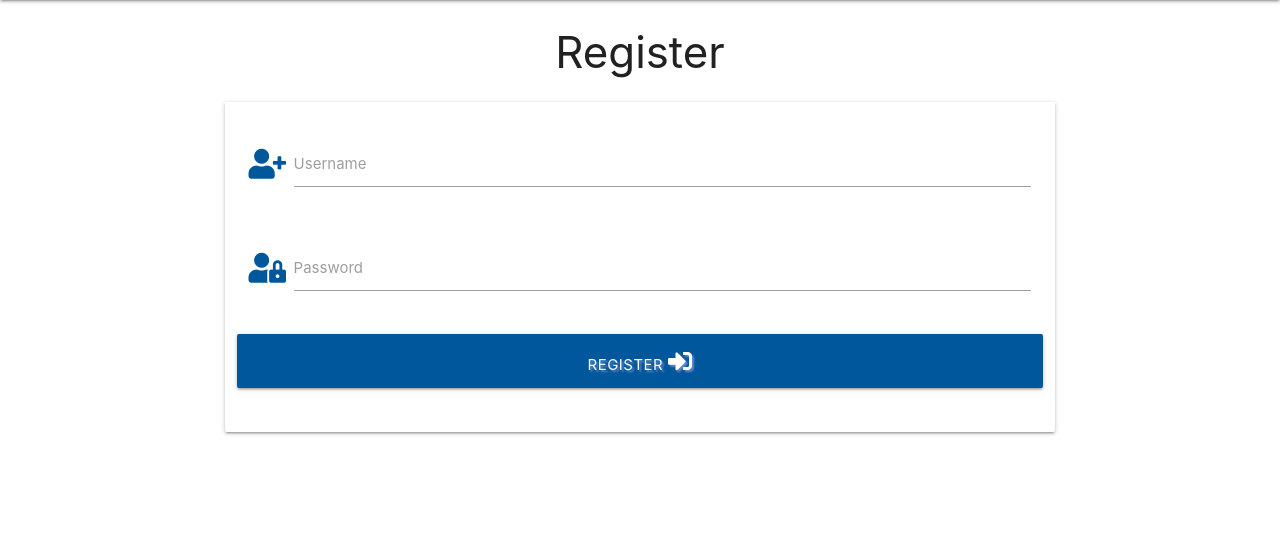
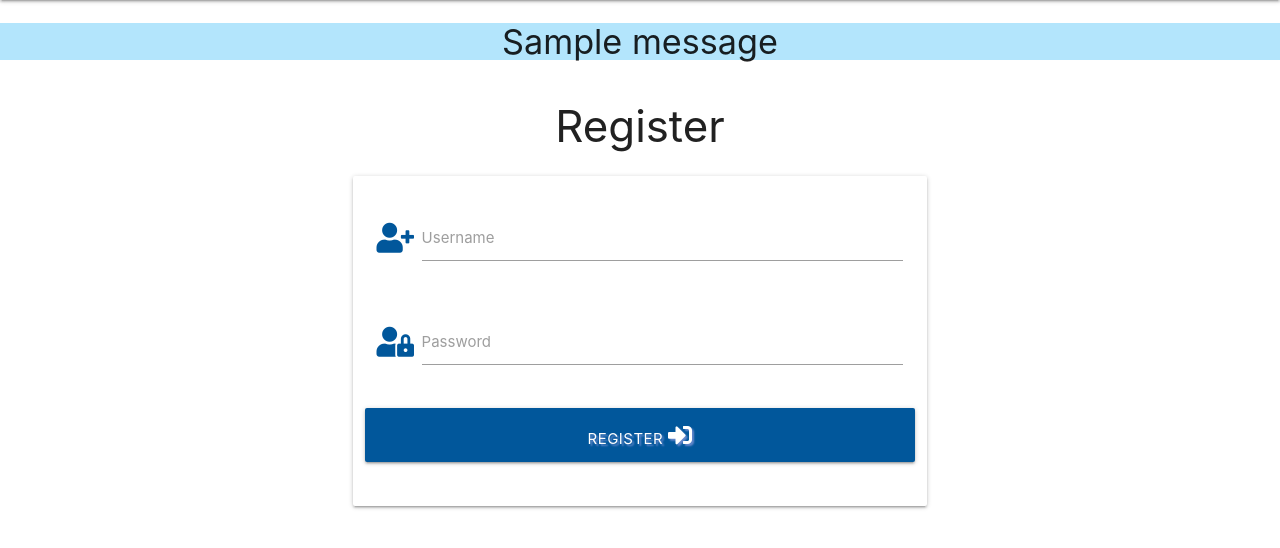
Before and after one commit to geoeskel/lunaris, a Flask app: page /register in a window 1280 px wide. Shown: the part 64-612 px from the top of the page. Run offline with Flask 2, Linux system fonts and the light colour scheme; one stand-in notice (Sample message) is shown; some libraries are stand-ins or nearby versions.

Commit message:
added password and username functionality, added defensive programming for username and password

```diff
--- a/app.py
+++ b/app.py
@@ -26,7 +26,28 @@ def get_movies():
 
 @app.route("/register", methods=["GET", "POST"])
 def register():
+    if request.method == "POST":
+        #checking if user already exists
+        existing_user = mongo.db.users.find_one(
+            {"username": request.form.get("username").lower()})
+
+        if existing_user:
+            flash("This username already exist")
+            return redirect(url_for("register"))
+
+        register = {
+            "username": request.form.get("username").lower(),
+            "password": generate_password_hash(request.form.get("password"))
+        }
+        mongo.db.users.insert_one(register)
+
+        #putting a new user into the temp session cookie
+        session["user"] = request.form.get("username").lower()
+        flash("Thanks for registering!")
     return render_template("register.html")
+
+
+
 
 
 if __name__ == "__main__":
--- a/static/css/style.css
+++ b/static/css/style.css
@@ -1,3 +1,7 @@
 .text-shadow {
     text-shadow: 2px 2px 2px rgba(205, 187, 255, 0.5);
 }
+
+.flash_messages {
+    line-height: 3;
+}
--- a/templates/base.html
+++ b/templates/base.html
@@ -44,8 +44,23 @@
    </ul>
 </header>
 
+     <section>
+        <!-- for flash messages -->
+        {% with messages = get_flashed_messages() %}
+            {% if messages %}
+                {% for message in messages %}
+                    <div class="row flash_messages">
+                        <h4 class="light-blue lighten-4 center-align">{{ message }}</h4>
+                    </div>
+                {% endfor %}
+            {% endif %}
+        {% endwith %}
+     </section>
+
+    <main class="container">
     {% block content %}
     {% endblock %}
+    </main>
 
     <!-- Compiled and minified JavaScript from Materialize and jQuerry -->
     <script src="https://code.jquery.com/jquery-3.5.1.min.js"
--- a/templates/register.html
+++ b/templates/register.html
@@ -10,7 +10,8 @@
                 <div class="row">
                     <div class="input-field col s12">
                         <i class="fas fa-user-plus prefix light-blue-text text-darken-4"></i>
-                        <input id="username" name="username" type="text" class="validate">
+                        <input id="username" name="username" type="text" minlength="5"
+                            maxlength="15" pattern="^[a-zA-Z0-9]{5,15}$" class="validate" required>
                         <label for="username">Username</label>
                     </div>
                 </div>
@@ -18,7 +19,8 @@
                 <div class="row">
                     <div class="input-field col s12">
                         <i class="fas fa-user-lock prefix light-blue-text text-darken-4"></i>
-                        <input id="password" name="password" type="password" class="validate">
+                        <input id="username" name="username" type="text" minlength="5"
+                            maxlength="15" pattern="^[a-zA-Z0-9]{5,15}$" class="validate" required>
                         <label for="password">Password</label>
                     </div>
                 </div>
```
